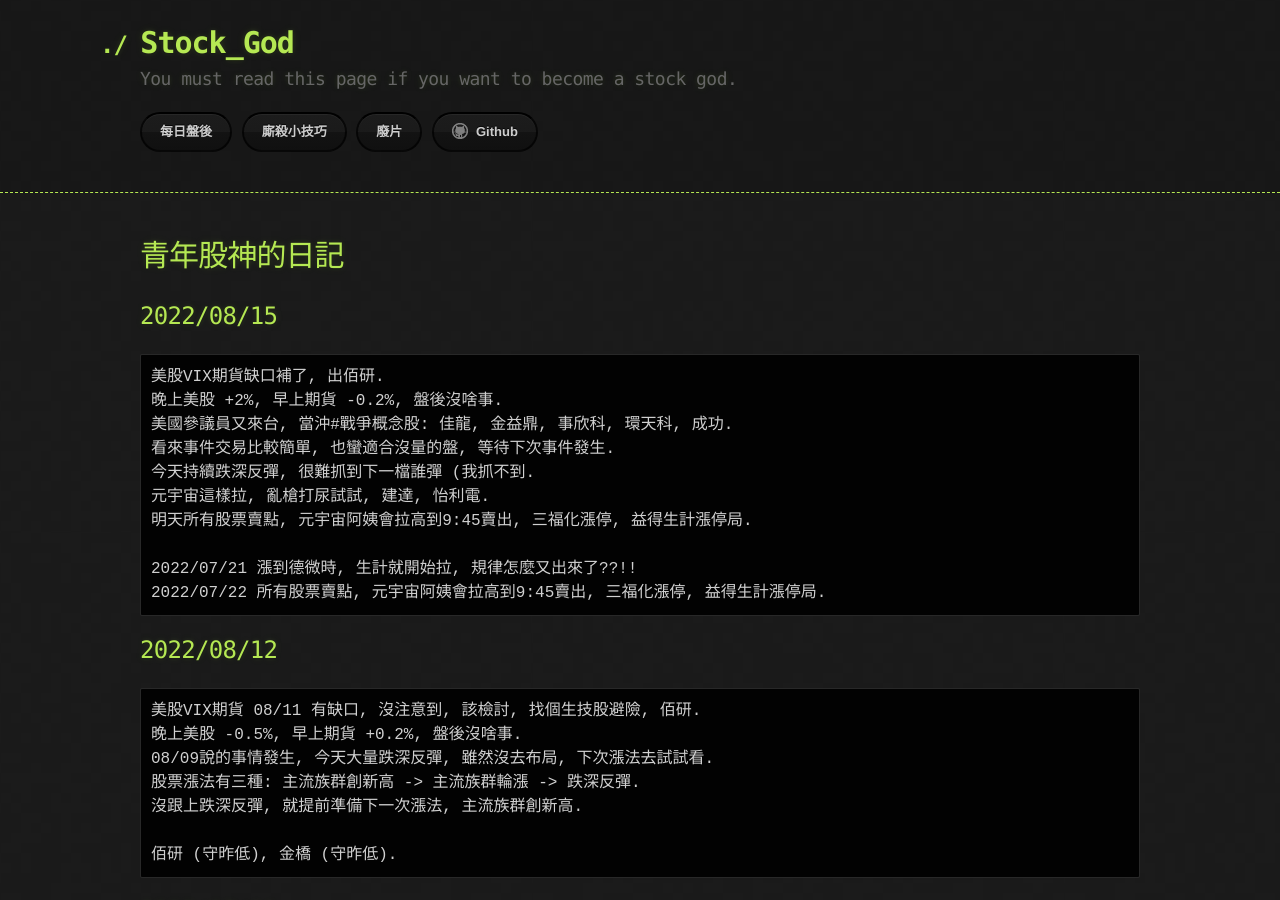
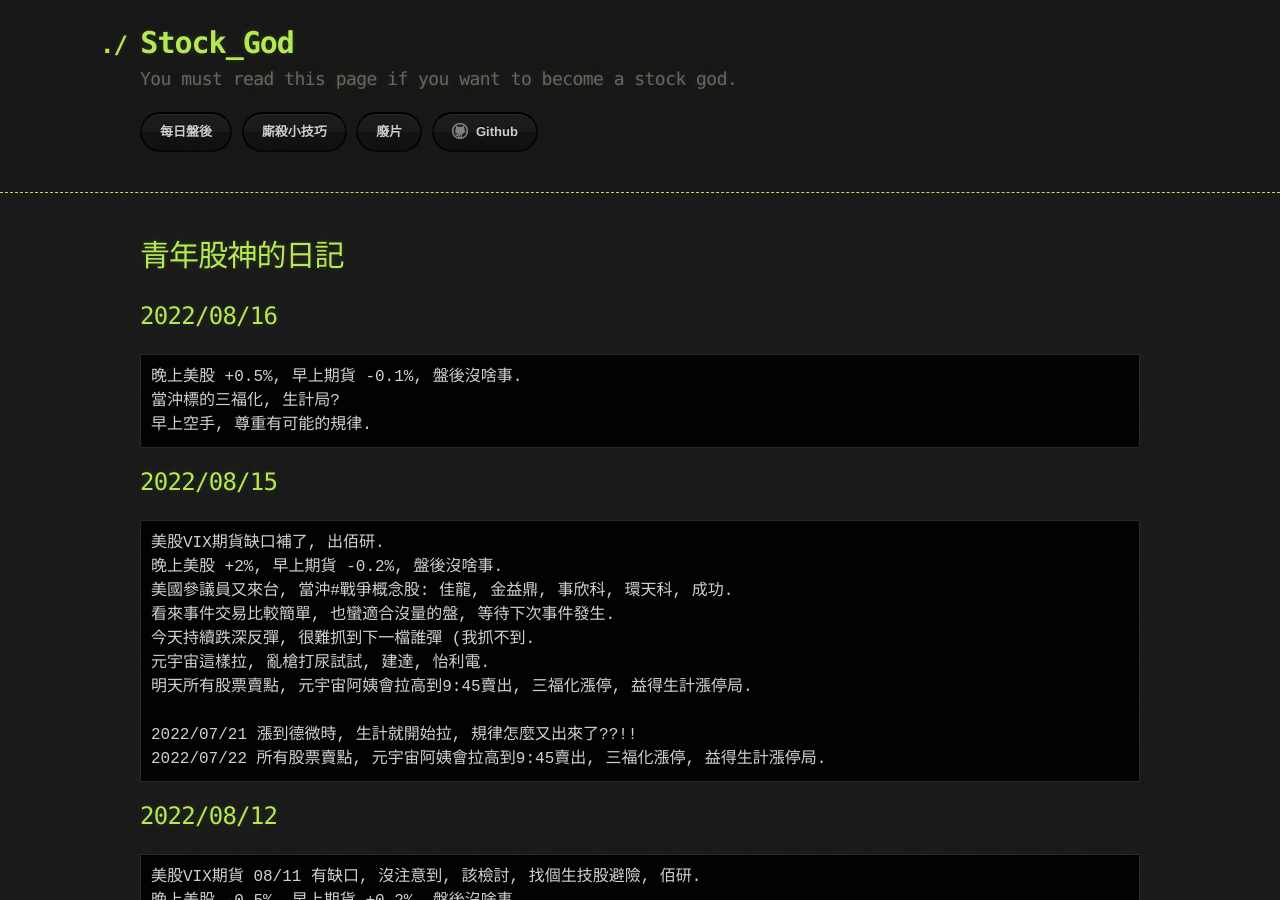
Before and after one commit to lepg5487/Stock_God, a Jekyll site: the page built from index.md, in a window 1280 px wide and 900 px high. Built offline with Jekyll 4.4.1, drawn with Linux system fonts in a browser that asks for light colours; our own code applies the rules of GitHub Pages for plain Markdown files.

Commit message:
Update index.md

````diff
--- a/index.md
+++ b/index.md
@@ -3,6 +3,13 @@ layout: testlayouts
 ---
 
 # 青年股神的日記
+
+## 2022/08/16
+```
+晚上美股 +0.5%, 早上期貨 -0.1%, 盤後沒啥事.
+當沖標的三福化, 生計局?
+早上空手, 尊重有可能的規律.
+```
 
 ## 2022/08/15
 ```
````
